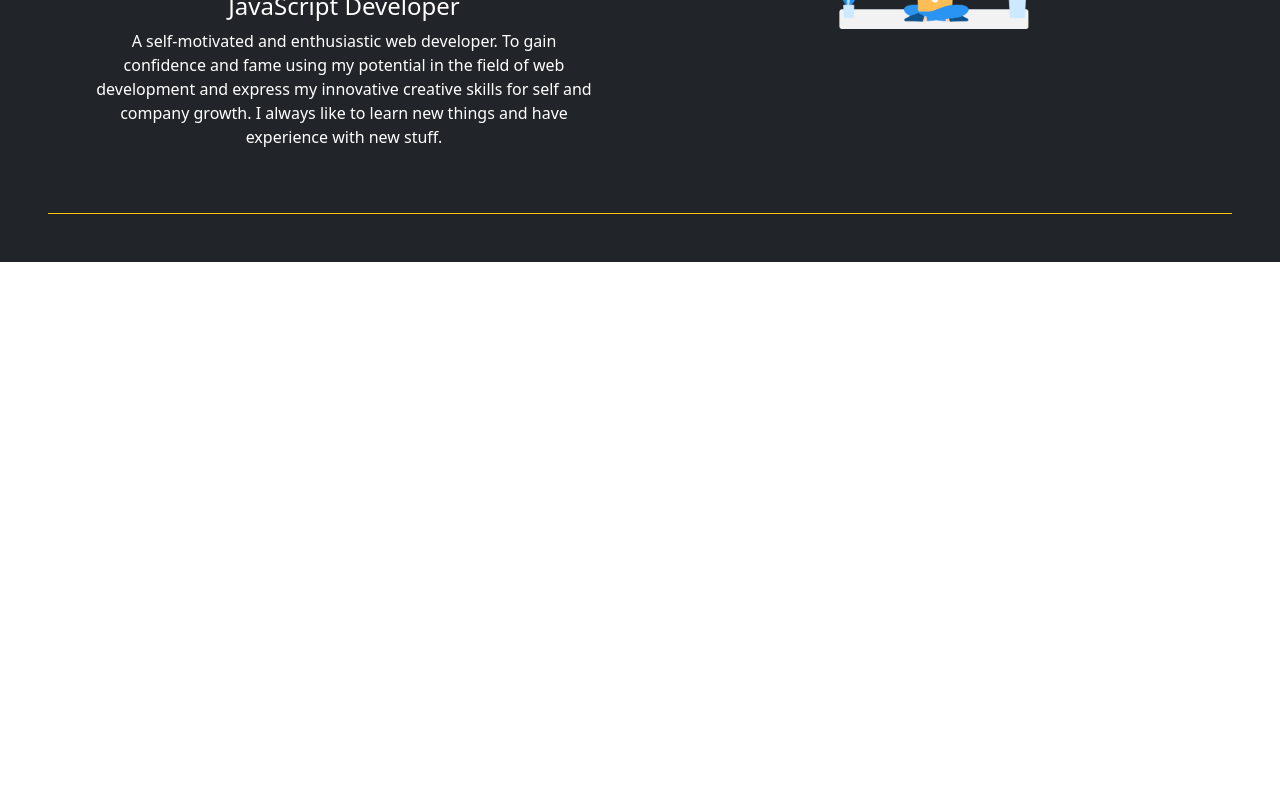
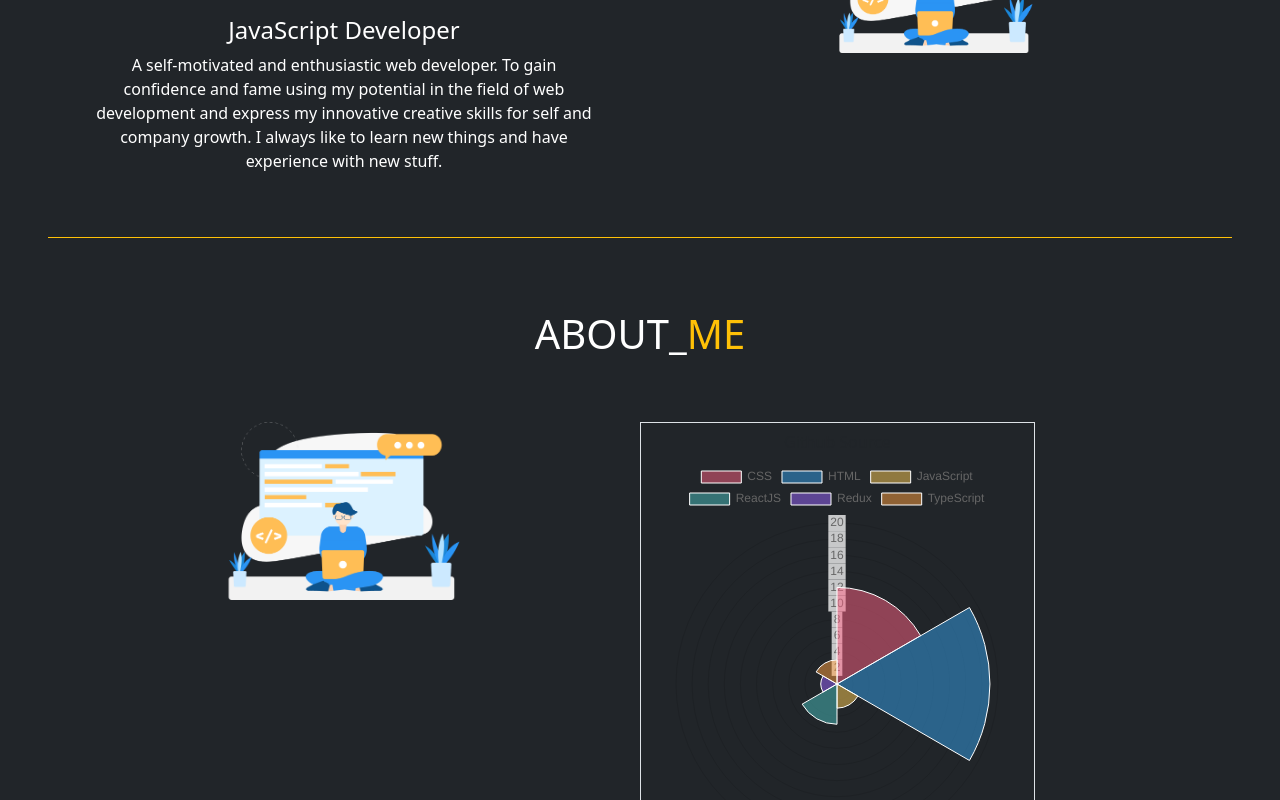
Before and after one commit to mdazim14/My-Protfolio, a React (Create React App) app: page / in a window 1280 px wide. Shown: the part 296-1096 px from the top of the page. Before the commit the page ends 800 px from the top, so only its background shows below. Built offline with nearby package versions, Linux system fonts and the light colour scheme.

Commit message:
added about me

```diff
--- a/package.json
+++ b/package.json
@@ -6,9 +6,12 @@
     "@testing-library/jest-dom": "^5.14.1",
     "@testing-library/react": "^11.2.7",
     "@testing-library/user-event": "^12.8.3",
+    "aos": "^3.0.0-beta.6",
     "bootstrap": "^5.1.0",
+    "chart.js": "^3.5.1",
     "react": "^17.0.2",
     "react-bootstrap": "^2.0.0-beta.6",
+    "react-chartjs-2": "^3.0.4",
     "react-dom": "^17.0.2",
     "react-scripts": "4.0.3",
     "web-vitals": "^1.1.2"
--- a/public/index.html
+++ b/public/index.html
@@ -21,6 +21,8 @@
       integrity="sha384-KyZXEAg3QhqLMpG8r+8fhAXLRk2vvoC2f3B09zVXn8CA5QIVfZOJ3BCsw2P0p/We"
       crossorigin="anonymous"
     />
+    <link rel="stylesheet" href="https://unpkg.com/aos@next/dist/aos.css" />
+
     <!--
       Notice the use of %PUBLIC_URL% in the tags above.
       It will be replaced with the URL of the `public` folder during the build.
--- a/src/App.js
+++ b/src/App.js
@@ -3,12 +3,14 @@ import './App.css';
 import 'bootstrap/dist/css/bootstrap.css';
 import Nav from './Components/Header/Navber';
 import Body1 from './Components/Body/Body1/Body1';
+import Body2 from './Components/Body/Body2/Body2';
 
 function App() {
   return (
     <div className="App">
       <Nav></Nav>
       <Body1></Body1>
+      <Body2></Body2>
     </div>
   );
 }
--- a/src/Components/Body/Body1/Body1.js
+++ b/src/Components/Body/Body1/Body1.js
@@ -1,19 +1,27 @@
 import React from 'react';
+import { useEffect } from 'react';
 import azimP1 from '../../../images/azimP1.png';
+import AOS from 'aos';
+import 'aos/dist/aos.css';
 
 const Body1 = () => {
+    useEffect(() => {
+        AOS.init();
+    });
     return (
+
             <div className="p-5 d-flex bg-dark text-white justify-content-center">
-            <div className="col-6 p-5 border-top border-bottom border-warning text-left">
+                <div className="col-6 mt-4 mb-4 p-5 border-top border-bottom border-warning text-left">
                     <h1>Hi! I'm</h1>
-                <h1 className="text-warning">Md Azim Howlader</h1>
+                    <h1 data-aos="fade-right" data-aos-duration="2000"  className="text-warning">Md Azim Howlader</h1>
                     <h4>JavaScript Developer</h4>
                     <p>A self-motivated and enthusiastic web developer. To gain confidence and fame using my potential in the field of web development and express my innovative creative skills for self and company growth. I always like to learn new things and have experience with new stuff.</p>
                 </div>
-            <div className="col-6 p-5 border-bottom border-top border-warning">
-                <img className="img-fluid" src={azimP1} alt="" />
+                <div  className="col-6 mt-4 mb-4 p-5 border-bottom border-top border-warning">
+                    <img data-aos="fade-left" data-aos-duration="2000" className=" img-fluid" src={azimP1} alt="" />
                 </div>
             </div>
+
     );
 };
 
--- a/src/Components/Body/Body2/Body2.js
+++ b/src/Components/Body/Body2/Body2.js
@@ -1,10 +1,61 @@
 import React from 'react';
+import azimP1 from '../../../images/azimP1.png';
+import { PolarArea } from 'react-chartjs-2';
+
+const data = {
+    labels: ['CSS', 'HTML', 'JavaScript', 'ReactJS', 'Redux', 'TypeScript'],
+    datasets: [
+        {
+            label: '# of Votes',
+            data: [12, 19, 3, 5, 2, 3],
+            backgroundColor: [
+                'rgba(255, 99, 132, 0.5)',
+                'rgba(54, 162, 235, 0.5)',
+                'rgba(255, 206, 86, 0.5)',
+                'rgba(75, 192, 192, 0.5)',
+                'rgba(153, 102, 255, 0.5)',
+                'rgba(255, 159, 64, 0.5)',
+            ],
+            borderWidth: 1,
+        },
+    ],
+};
 
 const Body2 = () => {
     return (
-        <div>
+        <div className="bg-dark">
+            <h1 className="d-flex justify-content-center text-warning"> <h1 className="text-white">ABOUT_</h1>  ME</h1>
+            <div className="p-5 d-flex bg-dark text-white">
 
+                <div className="col-6">
+                    <img className="img-fluid" src={azimP1} alt="" />
+                </div>
+
+                <div className="col-6 d-flex">
+
+                    <div className=" col-8 border">
+
+                            <div className='header'>
+                                <div className='links'>
+                                    <a
+                                        className='btn btn-gh'
+                                        href='https://github.com/reactchartjs/react-chartjs-2/blob/master/example/src/charts/Polar.js'
+                                    >
+                                        Github Source
+                                    </a>
+                                </div>
+                            </div>
+                            <PolarArea data={data} />
+
+
+
+                    </div>
+
+                </div>
+
+            </div>
         </div>
+
     );
 };
 
```
Also changed, not shown: 1 other file (tests, documents, lock files or other folders). Lines whose indentation alone changed are shown as unchanged.
